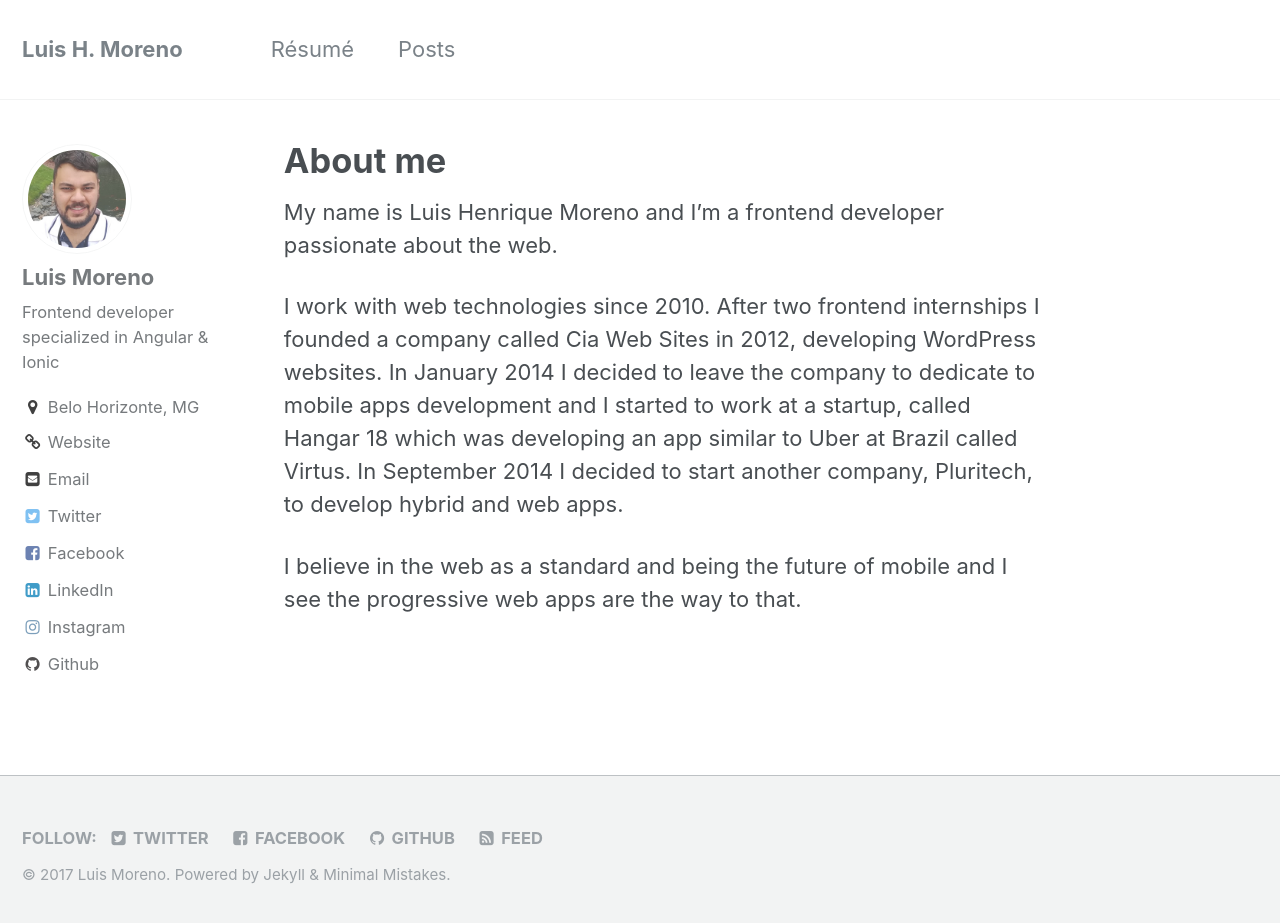
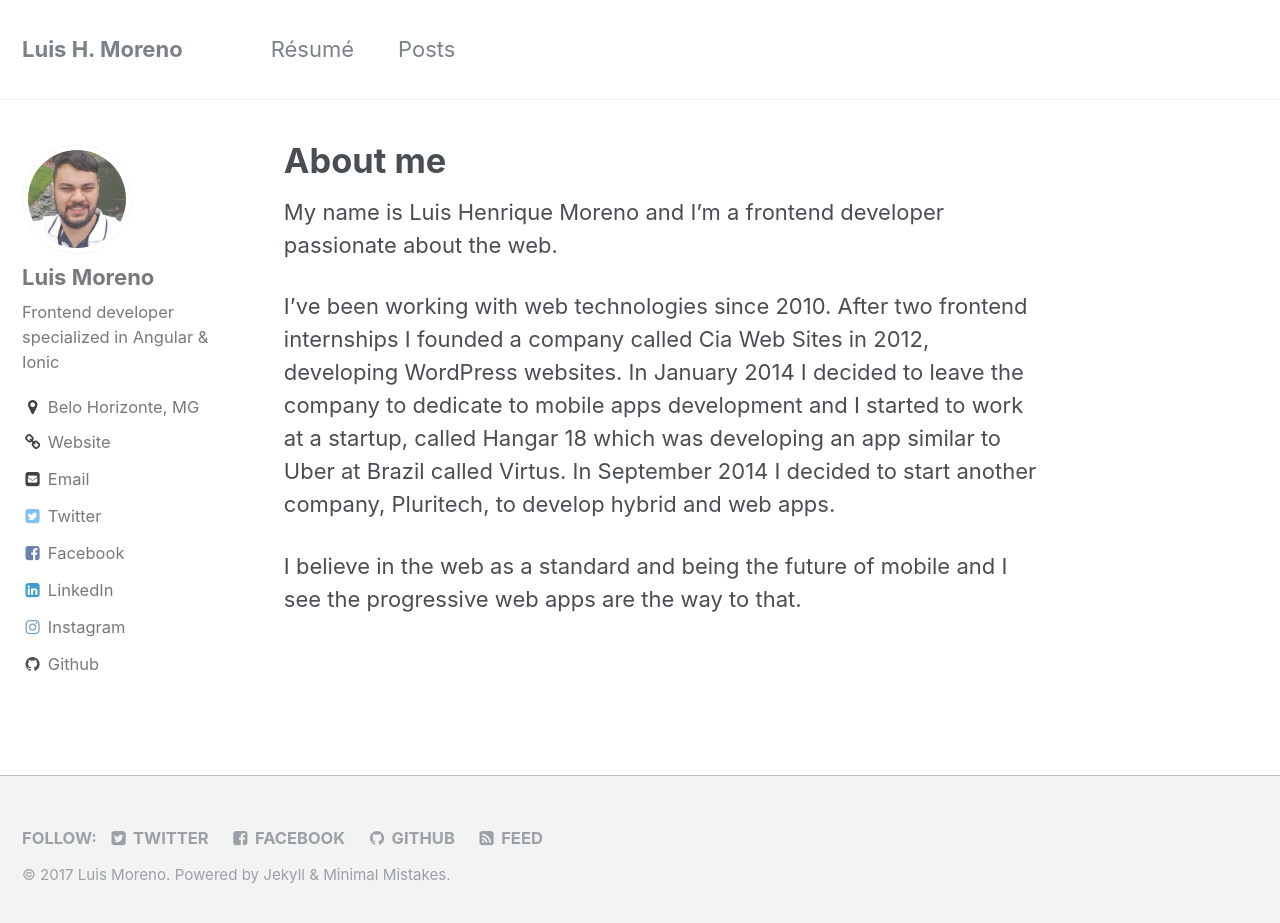
Before and after one commit to luishmcmoreno/luishmcmoreno.github.io, a Jekyll site: the page built from _pages/home.md, in a window 1280 px wide and 930 px high. Shown: the top 923 px of the window. Built offline with Jekyll 4.4.1, drawn with Linux system fonts in a browser that asks for light colours.

Commit message:
typo fix

```diff
--- a/_pages/home.md
+++ b/_pages/home.md
@@ -18,6 +18,6 @@ layouts_gallery:
 
 My name is Luis Henrique Moreno and I'm a frontend developer passionate about the web.
 
-I work with web technologies since 2010. After two frontend internships I founded a company called Cia Web Sites in 2012, developing WordPress websites. In January 2014 I decided to leave the company to dedicate to mobile apps development and I started to work at a startup, called Hangar 18 which was developing an app similar to Uber at Brazil called Virtus. In September 2014 I decided to start another company, Pluritech, to develop hybrid and web apps.
+I've been working with web technologies since 2010. After two frontend internships I founded a company called Cia Web Sites in 2012, developing WordPress websites. In January 2014 I decided to leave the company to dedicate to mobile apps development and I started to work at a startup, called Hangar 18 which was developing an app similar to Uber at Brazil called Virtus. In September 2014 I decided to start another company, Pluritech, to develop hybrid and web apps.
 
 I believe in the web as a standard and being the future of mobile and I see the progressive web apps are the way to that.
```
